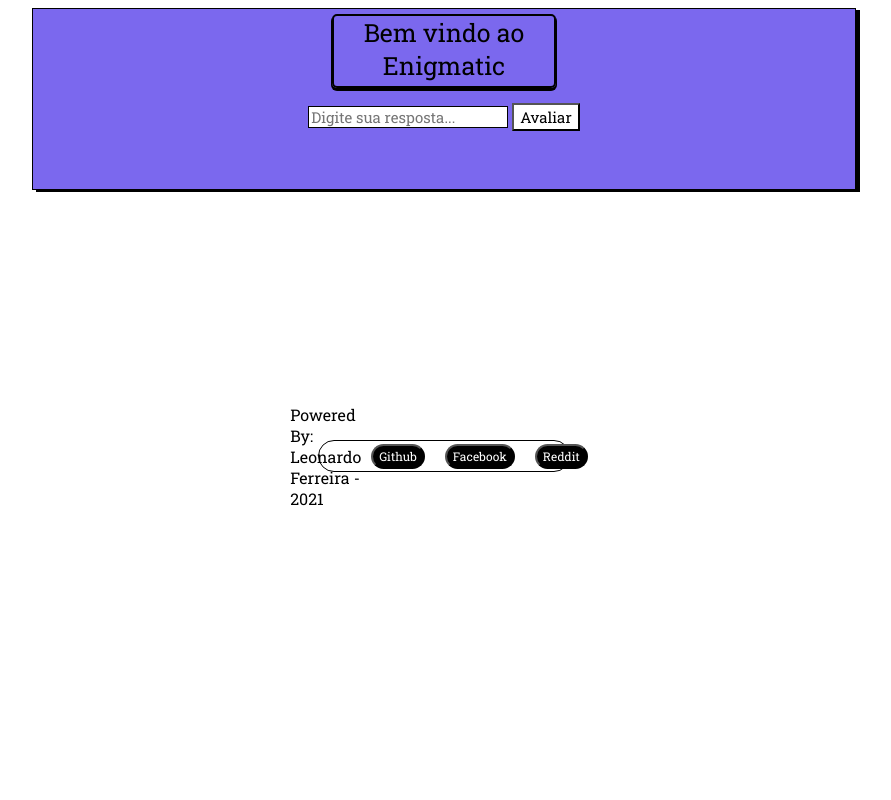
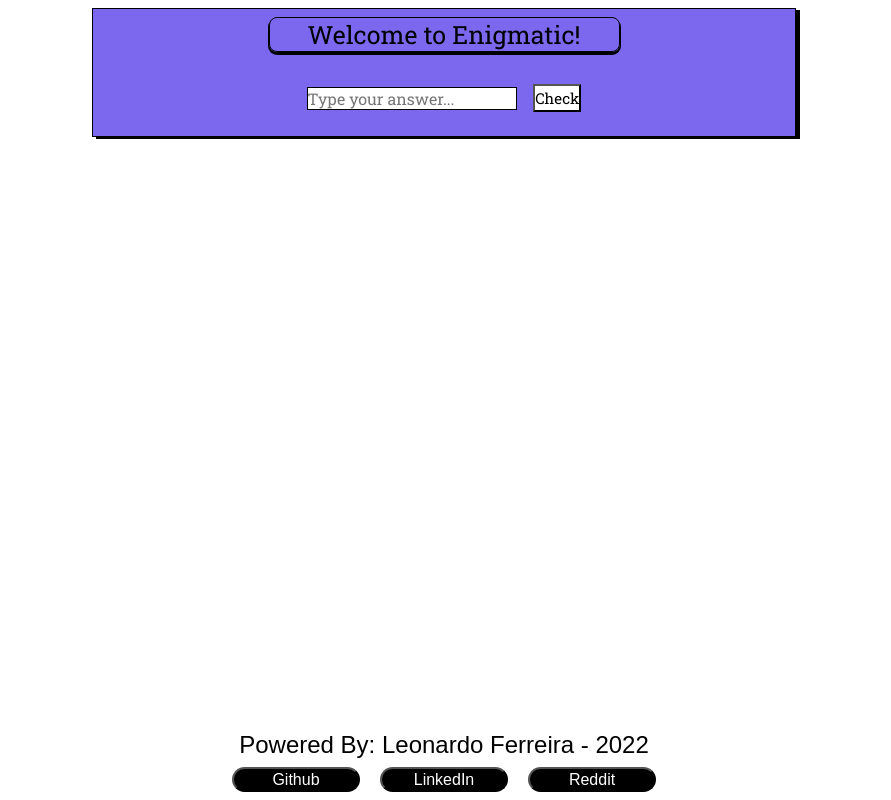
Before and after one commit to Leoff00/Enigmatic, a plain HTML site: page index.html in a window 1280 px wide. Shown: the whole page, without its empty margins (196-1087 px from the left). Drawn offline with Linux system fonts and the light colour scheme; files that its build step writes are made by us from their sources.

Commit message:
fix: refactoring html and css structure

```diff
--- a/index.html
+++ b/index.html
@@ -1,35 +1,66 @@
 <!DOCTYPE html>
 <html lang="pt-br">
-
   <head>
-    <link rel="stylesheet" href="./style/style.css">
+    <link rel="stylesheet" href="./style.css" />
     <script src="script.js"></script>
-    <meta charset="UTF-8">
-    <meta name="viewport" content="width=device-width, initial-scale=1.0">
+    <meta charset="UTF-8" />
+    <meta name="viewport" content="width=device-width, initial-scale=1.0" />
     <title>Enigmatic</title>
   </head>
-
   <body>
     <div class="container">
       <header>
-            <div class="title">
-                Bem vindo ao Enigmatic
+        <div class="title">Welcome to Enigmatic!</div>
+      </header>
+      <div class="inputsContainer">
+        <input
+          class="txtInput"
+          type="text"
+          id="data"
+          required="true"
+          placeholder="Type your answer..."
+        />
+        <input
+          class="btnInput"
+          type="submit"
+          onclick="show()"
+          id="btn"
+          value="Check"
+        />
       </div>
-        </header>
-        <input type="text" id="data" required="true" placeholder="Digite sua resposta...">
-        <input type="submit" onclick="show()" id="btn" value="Avaliar">
+
+      <div class="answerContainer" id="position"></div>
       <p id="answer"></p>
-        <div id="position"></div>
-        <a id="question"></a>
     </div>
     <footer>
-        <p class="register">Powered By: Leonardo Ferreira - 2021</p>
-        <button><a class="mediaButtons" href="https://github.com/Leoff00" target="_blank">Github</a></button>
-        <button><a class="mediaButtons" href="https://www.facebook.com/ZinnLeo/" target="_blank">Facebook</a></button>
-        <button><a class="mediaButtons" href="https://www.reddit.com/user/akaZinnlua"
-                target="_blank">Reddit</a></button>
+      <p class="author">Powered By: Leonardo Ferreira - 2022</p>
 
+      <div class="mediaButtonsContainer">
+        <button class="mediaButtons">
+          <a
+            class="mediaButtons"
+            href="https://github.com/Leoff00"
+            target="_blank"
+            >Github</a
+          >
+        </button>
+        <button>
+          <a
+            class="mediaButtons"
+            href="https://www.linkedin.com/in/leonardo-ferreira-253a60173/"
+            target="_blank"
+            >LinkedIn</a
+          >
+        </button>
+        <button>
+          <a
+            class="mediaButtons"
+            href="https://www.reddit.com/user/akaZinnlua"
+            target="_blank"
+            >Reddit</a
+          >
+        </button>
+      </div>
     </footer>
   </body>
-
 </html>
--- a/style.css
+++ b/style.css
@@ -1,19 +1,21 @@
 @charset 'UTF-8';
 
-@import url('https://fonts.googleapis.com/css2?family=Roboto+Slab:wght@300;400&display=swap');
+@import url("https://fonts.googleapis.com/css2?family=Roboto+Slab:wght@300;400&display=swap");
 
 * {
-    font-family: 'Roboto slab';
+  font-family: "Roboto slab";
+  box-sizing: border-box;
+  margin: 0;
+  padding: 0;
 }
 
 .container {
   transition: 0.5s;
   box-shadow: #000 4px 2px;
   text-align: center;
-    margin: auto;
-    background-color: #7B68EE;
-    max-width: 65%;
-    height: 180px;
+  margin: 8px auto;
+  background-color: #7b68ee;
+  width: 55%;
   border: 1.8px solid #000;
 }
 
@@ -21,51 +23,77 @@ header {
   display: flex;
   align-items: center;
   justify-content: center;
+  margin: auto;
 }
 
 .title {
   box-shadow: #000 0px 2px 0px 1px;
-    max-width: 220px;
-    height: 70px;
-    border: 2px solid #000;
-    border-radius: 5px;
+  width: 50%;
+  height: 60%;
+  border: 1px solid #000;
+  border-radius: 8px;
   font-size: 25px;
-    margin-top: 5px;
-    margin-bottom: 15px;
+  margin: 8px auto;
 }
 
-#data {
-    max-width: 400px;
-    height: 18px;
-    font-size: 15px;
+.inputsContainer {
+  display: flex;
+  align-items: center;
+  justify-content: center;
+  gap: 16px;
+  margin: 24px auto;
+}
+
+.txtInput {
+  width: 30%;
+  height: 20%;
+  font-size: 16px;
   border: #000 1.5px solid;
 }
 
-#btn {
-    max-width: 200px;
+.btnInput {
   height: 28px;
   font-size: 15px;
   color: #000;
-    background-color: #FFF;
+  background-color: #fff;
+}
+.answerContainer {
+  display: flex;
+  align-items: center;
+  justify-content: center;
+  height: 20%;
+}
+
+.answerContainer > p {
+  text-align: center;
 }
 
 footer {
   display: flex;
   align-items: center;
   justify-content: center;
-    position: relative;
-    top: 250px;
-    margin: auto;
-    max-width: 250px;
-    height: 30px;
-    border: 1.6px solid black;
-    border-radius: 20px;
+  flex-wrap: wrap;
+  width: 100%;
+  position: fixed;
+  bottom: 0;
+}
 
+.author {
+  font-size: 24px;
+  font-family: Arial;
+}
+
+.mediaButtonsContainer {
+  display: flex;
+  align-items: center;
+  justify-content: center;
+  width: 100%;
+  margin: 8px auto;
 }
 
 button {
   transition: 0.5s;
-    width: 80px;
+  width: 10%;
   height: 25px;
   background-color: #000;
   border-radius: 20px;
@@ -75,9 +103,10 @@ button {
 
 .mediaButtons {
   transition: 0.5s;
-    font-size: 12px;
+  font-size: 16px;
   text-decoration: none;
-    color: #FFF;
+  color: #fff;
+  font-family: Arial;
 }
 
 .secondContainer {
@@ -102,28 +131,19 @@ button {
   color: #708090;
 }
 
-
-/* CSS Effects */
-
 .container:hover {
   transition: 0.5s;
   box-shadow: #000 4px 2px;
   text-align: center;
-    margin: auto;
-    background-color: #9370DB;
-    max-width: 65%;
-    height: 180px;
-    border: 1.8px solid #000;
+  background-color: #9370db;
 }
 
-
-#data:focus {
+.txtInput:focus {
   outline: none;
   max-width: 400px;
   height: 18px;
   font-size: 15px;
   border: 1.7px solid black;
-
 }
 
 #btn:focus {
@@ -133,37 +153,5 @@ button {
   height: 28px;
   font-size: 15px;
   color: #000;
-    background-color: #FFF;
+  background-color: #fff;
 }
-
-button:hover {
-    transition: 0.5s;
-    width: 80px;
-    height: 30px;
-    background-color: #FFF;
-    border-radius: 20px;
-
-}
-
-.mediaButtons:hover {
-    transition: 0.5s;
-    font-size: 12px;
-
-    text-decoration: none;
-    color: #000;
-}
-
-.text1:hover {
-    transition: 0.5s;
-    margin-bottom: 10px;
-    font-size: 14px;
-    color: #808080;
-}
-
-.text2:hover {
-    transition: 0.5s;
-    margin-top: 10px;
-    margin-bottom: 10px;
-    font-size: 14px;
-    color: #708090;
-}
```
Lines whose indentation alone changed are shown as unchanged.
